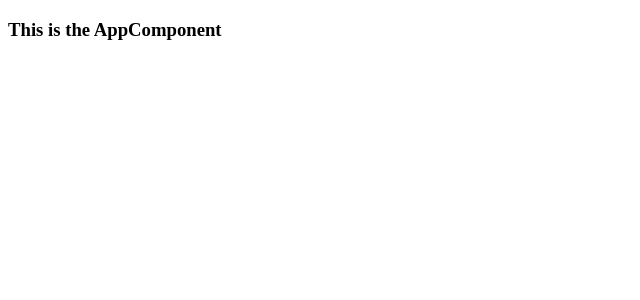
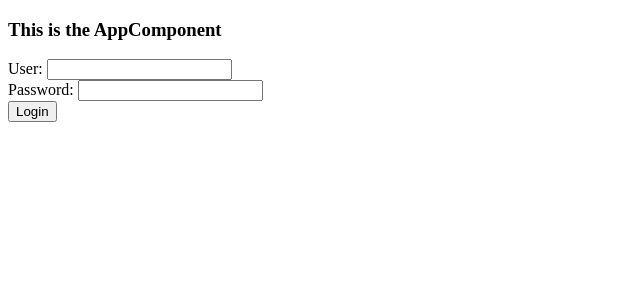
Before and after one commit to bhenriq-souza/GraphQL-Booking-App-Front, an Angular app: page /auth in a window 1280 px wide. Before the commit this address led to /. Shown: the top 300 px of the page, without its empty margins (0-640 px from the left). Built offline with nearby package versions, Linux system fonts and the light colour scheme.

Commit message:
Adding login component

```diff
--- a/src/app/app.module.ts
+++ b/src/app/app.module.ts
@@ -1,7 +1,7 @@
 import { BrowserModule } from '@angular/platform-browser';
 import { NgModule } from '@angular/core';
 
-import { AppRoutingModule } from './app-routing.module';
+import { AppRoutingModule } from './app.routing.module';
 import { AppComponent } from './app.component';
 
 @NgModule({
--- a/src/app/app-routing.module.ts
+++ b/src/app/app.routing.module.ts
@@ -1,7 +1,9 @@
 import { NgModule } from '@angular/core';
 import { Routes, RouterModule } from '@angular/router';
 
-const routes: Routes = [];
+const routes: Routes = [
+  { path: 'auth', loadChildren: './authentication/authentication.module#AuthenticationModule' }
+];
 
 @NgModule({
   imports: [RouterModule.forRoot(routes)],
--- /dev/null
+++ b/src/app/authentication/authentication.routing.ts
@@ -0,0 +1,10 @@
+import { Routes, RouterModule } from '@angular/router';
+import { ModuleWithProviders } from '@angular/compiler/src/core';
+import { LoginComponent } from './login/login.component';
+
+export const routes: Routes = [
+  { path: '', component: LoginComponent },
+  { path: 'login', component: LoginComponent }
+];
+
+export const AuthenticationRouting: ModuleWithProviders = RouterModule.forChild(routes);
--- /dev/null
+++ b/src/app/authentication/login/login.component.html
@@ -0,0 +1,11 @@
+<div>
+  <div>
+    <label for="username">User: </label>
+    <input type="text" name="username" />
+  </div>
+  <div>
+    <label for="password">Password: </label>
+    <input type="password" name="password" />
+  </div>
+  <button>Login</button>
+</div>
--- /dev/null
+++ b/src/app/authentication/login/login.component.ts
@@ -0,0 +1,14 @@
+import { Component, OnInit } from '@angular/core';
+
+@Component({
+  selector: 'app-login',
+  templateUrl: './login.component.html',
+  styleUrls: ['./login.component.scss']
+})
+export class LoginComponent implements OnInit {
+
+  constructor() { }
+
+  ngOnInit() { }
+
+}
```
Also changed, not shown: src/app/authentication/authentication.module.ts (added, +17 -0 lines), src/app/authentication/login/login.component.scss (added), 1 other file (tests, documents, lock files or other folders).
